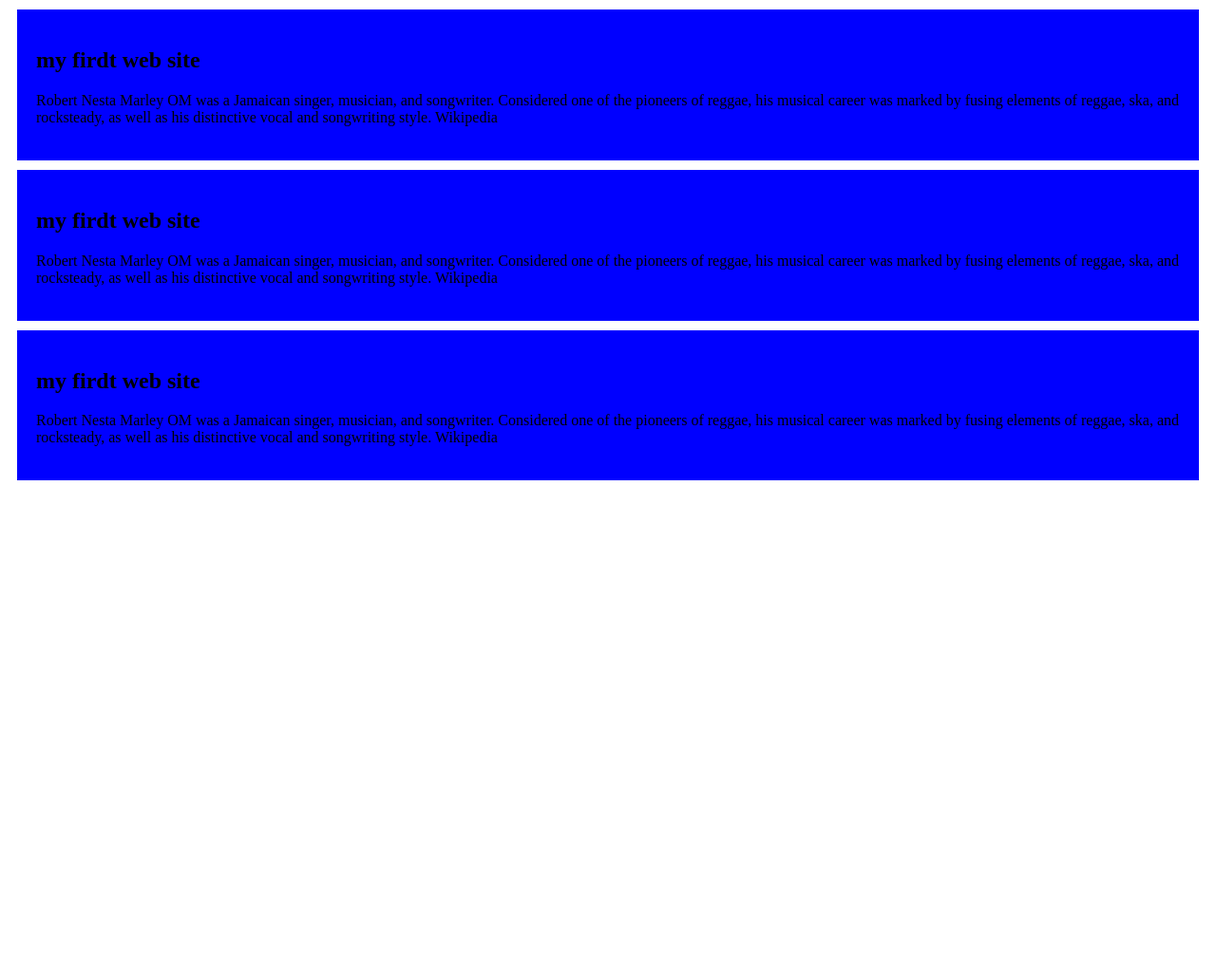
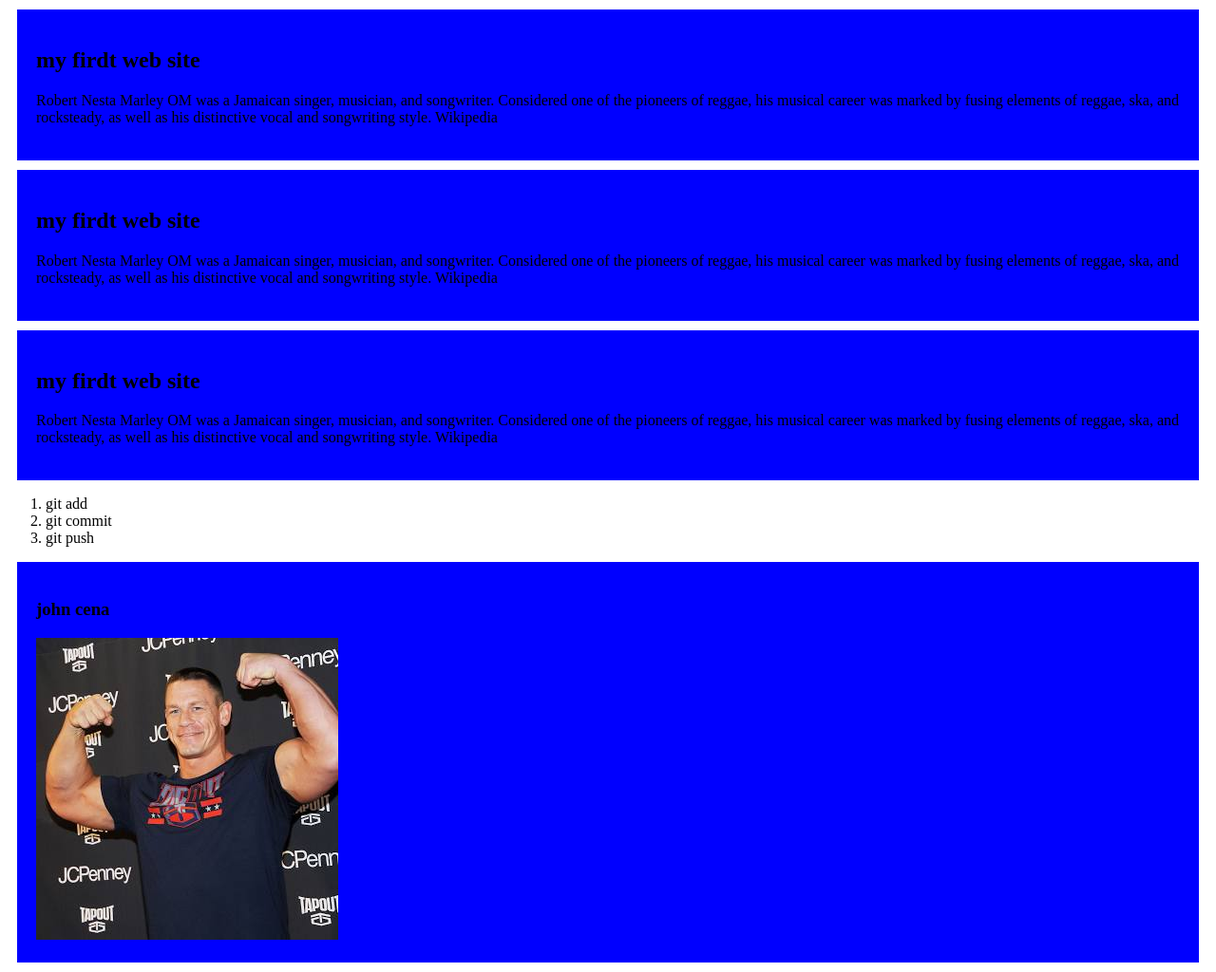
Before and after one commit to aladin6t9/tuffml, a plain HTML site: page index.html in a window 1280 px wide. Shown: the whole page at 95% size. Before the commit the page ends 800 px from the top, so only its background shows below. Drawn offline with Linux system fonts and the light colour scheme.

Commit message:
john cena

```diff
--- a/index.html
+++ b/index.html
@@ -19,5 +19,16 @@
         <h2>my firdt web site</h2>
         <p>Robert Nesta Marley OM was a Jamaican singer, musician, and songwriter. Considered one of the pioneers of reggae, his musical career was marked by fusing elements of reggae, ska, and rocksteady, as well as his distinctive vocal and songwriting style. Wikipedia</p>
     </div>
+    <ol>
+        <li>git add</li>
+        <li>
+            git commit
+        </li>
+        <li>git push</li>
+    </ol>
+    <div>
+        <h3>john cena</h3>
+        <img src="cena.jpg" alt="">
+    </div>
 </body>
 </html>
```
Also changed, not shown: cena.jpg (added).
